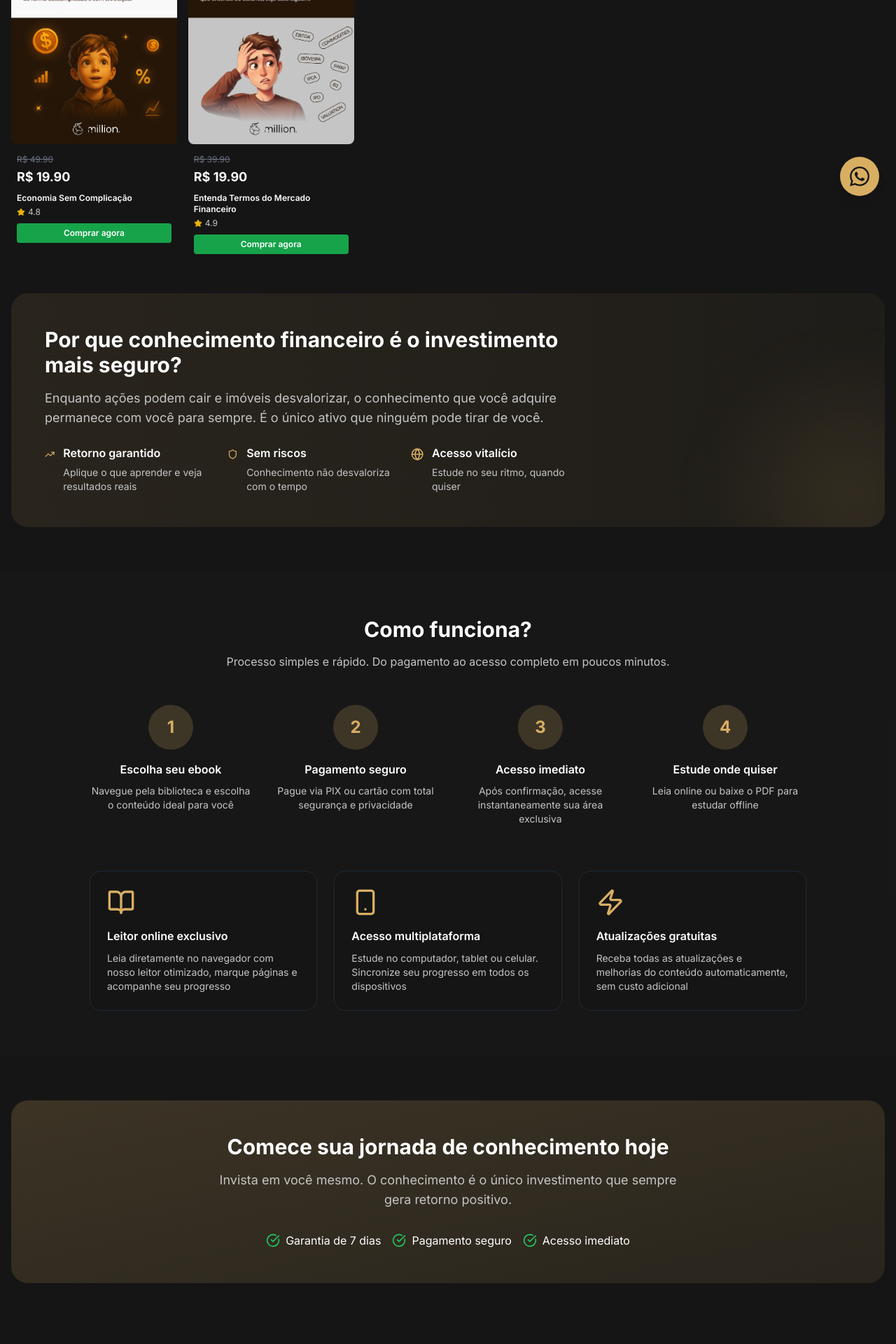
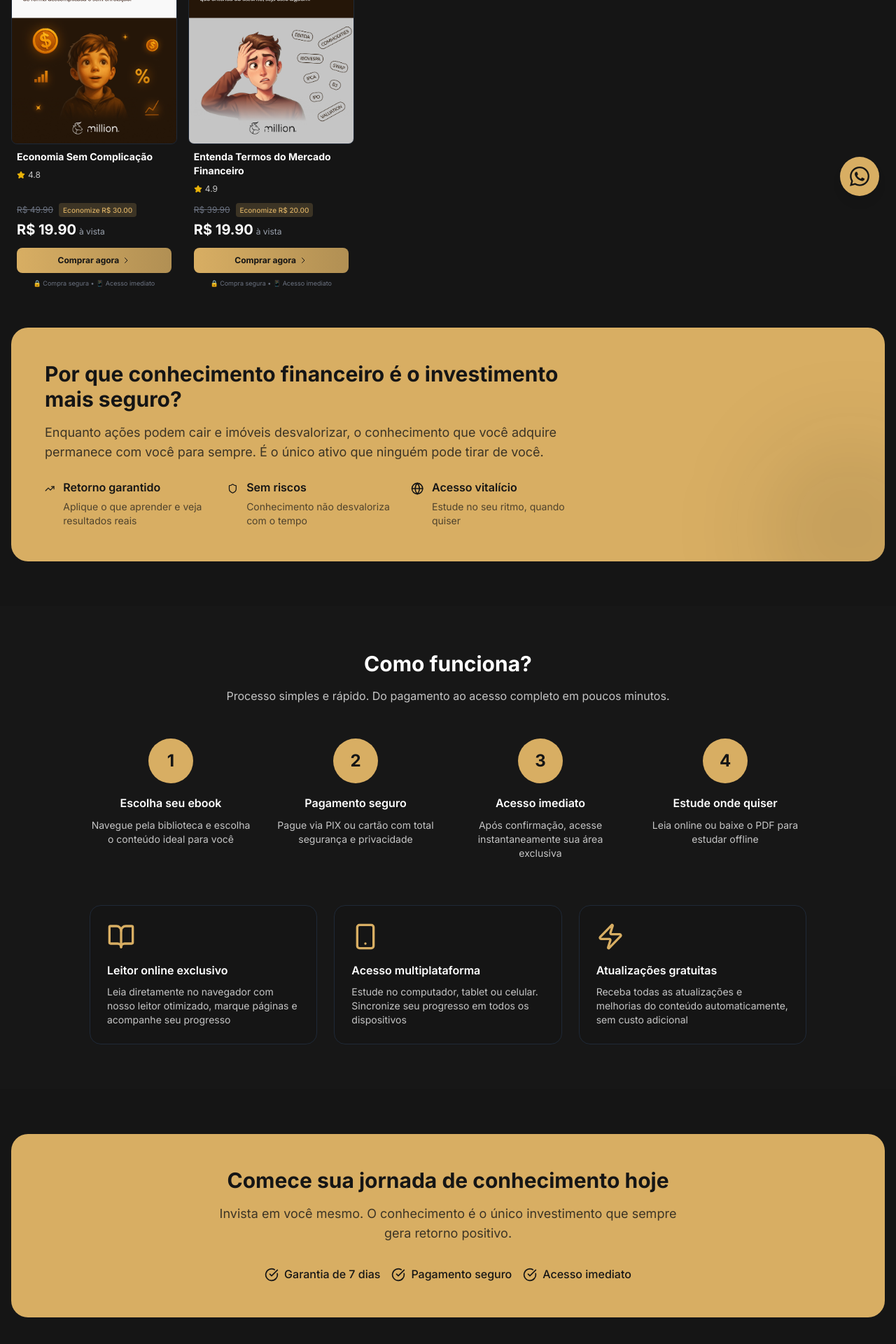
Before and after one commit to Iann29/amage-million-site, a Next.js app: page /ebooks in a window 1280 px wide. Shown: the part 496-2416 px from the top of the page at 70% size. Before the commit the page ends 2393 px from the top, so only its background shows below. Built offline with nearby package versions, Linux system fonts and the light colour scheme.

Commit message:
sessão de ebook ajustada

```diff
--- a/src/app/ebooks/page.tsx
+++ b/src/app/ebooks/page.tsx
@@ -4,7 +4,7 @@ import { motion } from 'framer-motion';
 import { ebooks } from '@/data/ebooks';
 import Link from 'next/link';
 import Image from 'next/image';
-import { Star, TrendingUp, Clock, Filter, BookOpen, Smartphone, Shield, CheckCircle, Zap, Globe } from 'lucide-react';
+import { Star, TrendingUp, Clock, Filter, BookOpen, Smartphone, Shield, CheckCircle, Zap, Globe, ShoppingCart } from 'lucide-react';
 import { useState } from 'react';
 
 export default function EbooksPage() {
@@ -104,9 +104,9 @@ export default function EbooksPage() {
               onMouseLeave={() => setHoveredCard(null)}
             >
               <Link href={`/ebooks/${ebook.slug}`}>
-                <div className="group relative cursor-pointer">
+                <div className="group relative cursor-pointer h-full flex flex-col">
                   {/* Imagem do Ebook */}
-                  <div className="relative aspect-[3/4] mb-2 rounded-lg overflow-hidden bg-card">
+                  <div className="relative aspect-[3/4] mb-2 rounded-lg overflow-hidden bg-card border border-gray-800 group-hover:border-primary/50 transition-colors">
                     <Image
                       src={ebook.coverImage}
                       alt={ebook.title}
@@ -116,40 +116,60 @@ export default function EbooksPage() {
 
                     {/* Badge de desconto */}
                     {ebook.originalPrice && (
-                      <div className="absolute top-1 right-1 bg-red-500 text-white px-1.5 py-0.5 rounded text-[10px] font-bold">
+                      <div className="absolute top-2 right-2 bg-red-500 text-white px-3 py-1.5 rounded-lg text-sm font-bold shadow-lg animate-pulse">
                         -{Math.round(((ebook.originalPrice - ebook.price) / ebook.originalPrice) * 100)}%
                       </div>
                     )}
                   </div>
 
                   {/* Informações do Ebook */}
-                  <div className="px-2 pb-2">
-                    {/* Preços sempre visíveis */}
-                    <div className="mb-2">
-                      {ebook.originalPrice && (
-                        <span className="text-xs line-through text-gray-500">
-                          R$ {ebook.originalPrice.toFixed(2)}
-                        </span>
-                      )}
-                      <p className="text-lg font-bold text-white">
-                        R$ {ebook.price.toFixed(2)}
-                      </p>
-                    </div>
-
-                    <h3 className="font-semibold text-xs mb-1 group-hover:text-primary transition-colors line-clamp-2">
+                  <div className="px-2 pb-2 flex-1 flex flex-col">
+                    {/* Título primeiro */}
+                    <h3 className="font-bold text-sm mb-2 group-hover:text-primary transition-colors line-clamp-2 text-white">
                       {ebook.title}
                     </h3>
 
                     {/* Rating */}
-                    <div className="flex items-center gap-1 mb-2">
+                    <div className="flex items-center gap-1 mb-3">
                       <Star className="w-3 h-3 fill-yellow-500 text-yellow-500" />
                       <span className="text-xs text-muted-foreground">{ebook.rating}</span>
                     </div>
 
-                    {/* Botão de compra sempre visível */}
-                    <button className="w-full bg-green-600 text-white py-1.5 px-3 rounded text-xs font-semibold hover:bg-green-700 transition-all duration-300">
-                      Comprar agora
+                    {/* Espacer para empurrar preço para baixo */}
+                    <div className="flex-1" />
+
+                    {/* Preços com destaque */}
+                    <div className="mb-3">
+                      {ebook.originalPrice && (
+                        <div className="flex items-center gap-2 mb-1">
+                          <span className="text-xs line-through text-gray-500">
+                            R$ {ebook.originalPrice.toFixed(2)}
+                          </span>
+                          <span className="text-[10px] bg-primary/20 text-primary px-1.5 py-0.5 rounded font-medium">
+                            Economize R$ {(ebook.originalPrice - ebook.price).toFixed(2)}
+                          </span>
+                        </div>
+                      )}
+                      <p className="text-xl font-bold text-white">
+                        R$ {ebook.price.toFixed(2)}
+                        <span className="text-xs text-gray-400 font-normal ml-1">à vista</span>
+                      </p>
+                    </div>
+
+                    {/* Botão de compra aprimorado */}
+                    <button className="w-full bg-gradient-to-r from-primary to-primary/80 text-background py-2.5 px-3 rounded-lg text-xs font-bold hover:from-primary/90 hover:to-primary/70 transition-all duration-300 transform hover:scale-[1.02] group">
+                      <span className="flex items-center justify-center gap-1">
+                        Comprar agora
+                        <svg className="w-3 h-3 group-hover:translate-x-0.5 transition-transform" fill="none" stroke="currentColor" viewBox="0 0 24 24">
+                          <path strokeLinecap="round" strokeLinejoin="round" strokeWidth={2} d="M9 5l7 7-7 7" />
+                        </svg>
+                      </span>
                     </button>
+
+                    {/* Garantias */}
+                    <div className="mt-2 text-[9px] text-center text-gray-500">
+                      🔒 Compra segura • 📱 Acesso imediato
+                    </div>
                   </div>
                 </div>
               </Link>
@@ -164,47 +184,47 @@ export default function EbooksPage() {
           initial={{ opacity: 0, y: 20 }}
           whileInView={{ opacity: 1, y: 0 }}
           viewport={{ once: true }}
-          className="bg-gradient-to-r from-primary/10 to-primary/5 rounded-3xl p-8 md:p-12 relative overflow-hidden"
+          className="bg-primary rounded-3xl p-8 md:p-12 relative overflow-hidden"
         >
           <div className="max-w-3xl">
-            <h2 className="text-2xl md:text-3xl font-bold mb-4">
+            <h2 className="text-2xl md:text-3xl font-bold mb-4 text-background">
               Por que conhecimento financeiro é o investimento mais seguro?
             </h2>
-            <p className="text-lg text-muted-foreground mb-6">
+            <p className="text-lg text-background/80 mb-6">
               Enquanto ações podem cair e imóveis desvalorizar, o conhecimento que você adquire
               permanece com você para sempre. É o único ativo que ninguém pode tirar de você.
             </p>
             <div className="grid md:grid-cols-3 gap-4">
               <div className="flex items-start gap-3">
-                <TrendingUp className="w-5 h-5 text-primary mt-1" />
+                <TrendingUp className="w-5 h-5 text-background mt-1" />
                 <div>
-                  <h3 className="font-semibold mb-1">Retorno garantido</h3>
-                  <p className="text-sm text-muted-foreground">
+                  <h3 className="font-semibold mb-1 text-background">Retorno garantido</h3>
+                  <p className="text-sm text-background/70">
                     Aplique o que aprender e veja resultados reais
                   </p>
                 </div>
               </div>
               <div className="flex items-start gap-3">
-                <Shield className="w-5 h-5 text-primary mt-1" />
+                <Shield className="w-5 h-5 text-background mt-1" />
                 <div>
-                  <h3 className="font-semibold mb-1">Sem riscos</h3>
-                  <p className="text-sm text-muted-foreground">
+                  <h3 className="font-semibold mb-1 text-background">Sem riscos</h3>
+                  <p className="text-sm text-background/70">
                     Conhecimento não desvaloriza com o tempo
                   </p>
                 </div>
               </div>
               <div className="flex items-start gap-3">
-                <Globe className="w-5 h-5 text-primary mt-1" />
+                <Globe className="w-5 h-5 text-background mt-1" />
                 <div>
-                  <h3 className="font-semibold mb-1">Acesso vitalício</h3>
-                  <p className="text-sm text-muted-foreground">
+                  <h3 className="font-semibold mb-1 text-background">Acesso vitalício</h3>
+                  <p className="text-sm text-background/70">
                     Estude no seu ritmo, quando quiser
                   </p>
                 </div>
               </div>
             </div>
           </div>
-          <div className="absolute -right-20 -bottom-20 w-64 h-64 bg-primary/10 rounded-full blur-3xl" />
+          <div className="absolute -right-20 -bottom-20 w-64 h-64 bg-background/10 rounded-full blur-3xl" />
         </motion.div>
       </section>
 
@@ -231,8 +251,8 @@ export default function EbooksPage() {
                 viewport={{ once: true }}
                 className="text-center relative z-10"
               >
-                <div className="w-16 h-16 bg-primary/20 rounded-full flex items-center justify-center mx-auto mb-4">
-                  <span className="text-2xl font-bold text-primary">1</span>
+                <div className="w-16 h-16 bg-primary rounded-full flex items-center justify-center mx-auto mb-4">
+                  <span className="text-2xl font-bold text-background">1</span>
                 </div>
                 <h3 className="font-semibold mb-2">Escolha seu ebook</h3>
                 <p className="text-sm text-muted-foreground">
@@ -248,8 +268,8 @@ export default function EbooksPage() {
                 viewport={{ once: true }}
                 className="text-center relative z-10"
               >
-                <div className="w-16 h-16 bg-primary/20 rounded-full flex items-center justify-center mx-auto mb-4">
-                  <span className="text-2xl font-bold text-primary">2</span>
+                <div className="w-16 h-16 bg-primary rounded-full flex items-center justify-center mx-auto mb-4">
+                  <span className="text-2xl font-bold text-background">2</span>
                 </div>
                 <h3 className="font-semibold mb-2">Pagamento seguro</h3>
                 <p className="text-sm text-muted-foreground">
@@ -265,8 +285,8 @@ export default function EbooksPage() {
                 viewport={{ once: true }}
                 className="text-center relative z-10"
               >
-                <div className="w-16 h-16 bg-primary/20 rounded-full flex items-center justify-center mx-auto mb-4">
-                  <span className="text-2xl font-bold text-primary">3</span>
+                <div className="w-16 h-16 bg-primary rounded-full flex items-center justify-center mx-auto mb-4">
+                  <span className="text-2xl font-bold text-background">3</span>
                 </div>
                 <h3 className="font-semibold mb-2">Acesso imediato</h3>
                 <p className="text-sm text-muted-foreground">
@@ -282,8 +302,8 @@ export default function EbooksPage() {
                 viewport={{ once: true }}
                 className="text-center relative z-10"
               >
-                <div className="w-16 h-16 bg-primary/20 rounded-full flex items-center justify-center mx-auto mb-4">
-                  <span className="text-2xl font-bold text-primary">4</span>
+                <div className="w-16 h-16 bg-primary rounded-full flex items-center justify-center mx-auto mb-4">
+                  <span className="text-2xl font-bold text-background">4</span>
                 </div>
                 <h3 className="font-semibold mb-2">Estude onde quiser</h3>
                 <p className="text-sm text-muted-foreground">
@@ -348,27 +368,27 @@ export default function EbooksPage() {
           initial={{ opacity: 0, y: 20 }}
           whileInView={{ opacity: 1, y: 0 }}
           viewport={{ once: true }}
-          className="bg-gradient-to-br from-primary/20 to-primary/10 rounded-3xl p-8 md:p-12 text-center"
+          className="bg-primary rounded-3xl p-8 md:p-12 text-center"
         >
-          <h2 className="text-2xl md:text-3xl font-bold mb-4">
+          <h2 className="text-2xl md:text-3xl font-bold mb-4 text-background">
             Comece sua jornada de conhecimento hoje
           </h2>
-          <p className="text-lg text-muted-foreground mb-8 max-w-2xl mx-auto">
+          <p className="text-lg text-background/80 mb-8 max-w-2xl mx-auto">
             Invista em você mesmo. O conhecimento é o único investimento que sempre
             gera retorno positivo.
           </p>
           <div className="flex flex-col md:flex-row gap-4 justify-center items-center">
             <div className="flex items-center gap-2">
-              <CheckCircle className="w-5 h-5 text-green-500" />
-              <span>Garantia de 7 dias</span>
+              <CheckCircle className="w-5 h-5 text-background" />
+              <span className="text-background font-medium">Garantia de 7 dias</span>
             </div>
             <div className="flex items-center gap-2">
-              <CheckCircle className="w-5 h-5 text-green-500" />
-              <span>Pagamento seguro</span>
+              <CheckCircle className="w-5 h-5 text-background" />
+              <span className="text-background font-medium">Pagamento seguro</span>
             </div>
             <div className="flex items-center gap-2">
-              <CheckCircle className="w-5 h-5 text-green-500" />
-              <span>Acesso imediato</span>
+              <CheckCircle className="w-5 h-5 text-background" />
+              <span className="text-background font-medium">Acesso imediato</span>
             </div>
           </div>
         </motion.div>
```
Also changed, not shown: src/data/ebooks.ts (+8 -2 lines).
